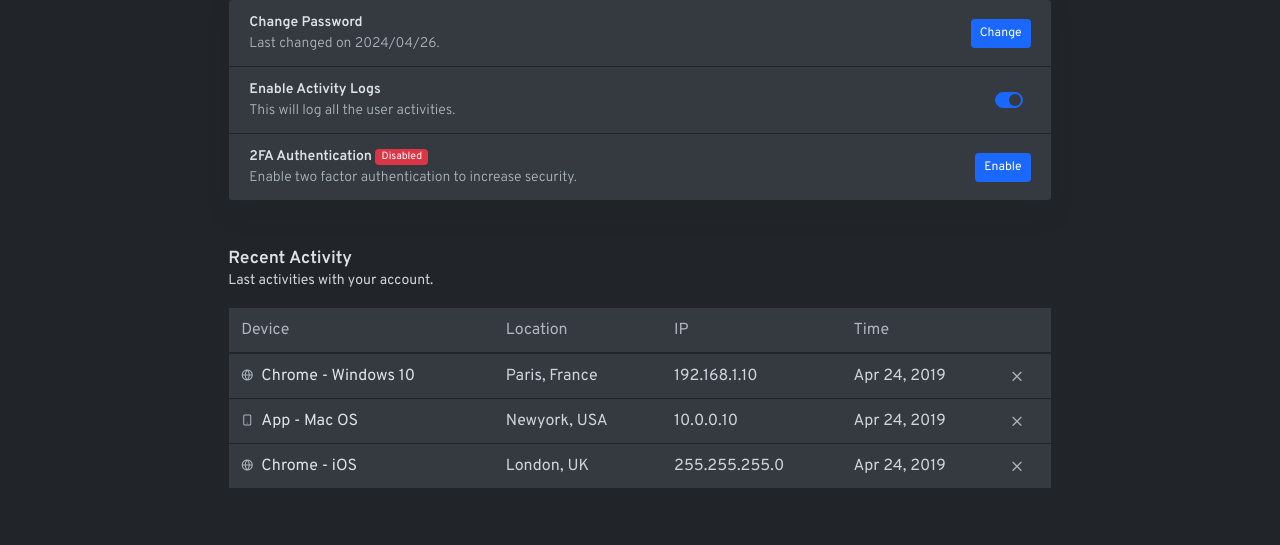
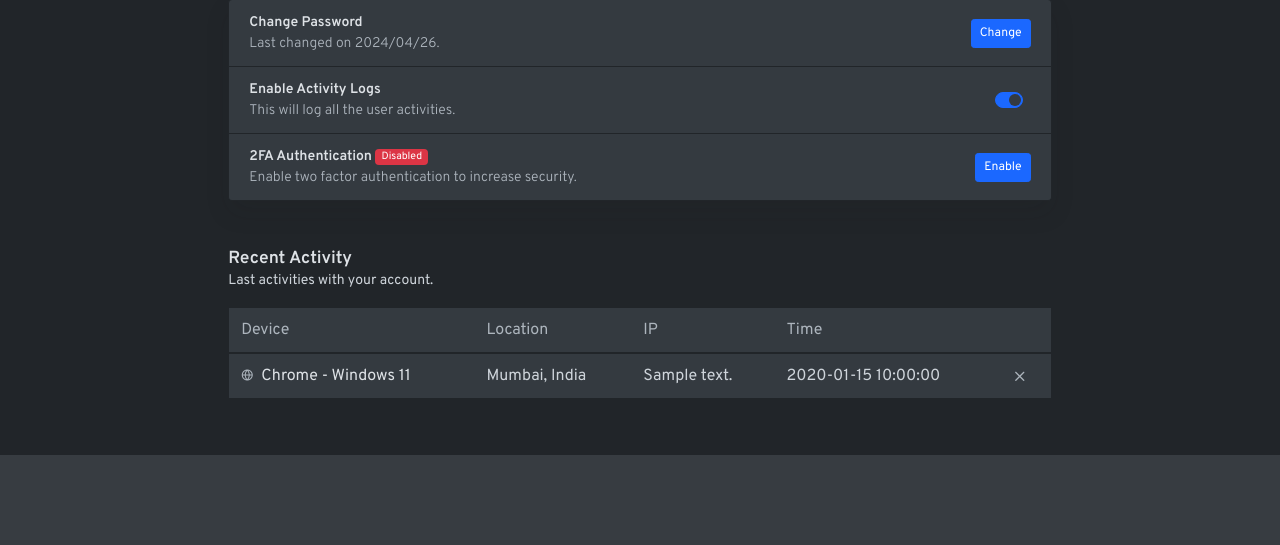
Before and after one commit to amoghkini/expense-tracker, a Python web app: template src/auth/templates/security.html in a window 1280 px wide. Shown: the part 1160-1705 px from the top of the page. After the commit the page ends 1615 px from the top, so only its background shows below. Run offline with Jinja, Linux system fonts and the light colour scheme; the template is opened without the code that fills it: most values are stand-ins (such as "Sample title", 1, 10 or a date in 2020); some libraries are stand-ins or nearby versions; some web fonts are replaced.

Commit message:
displaying active sessions on security page

```diff
--- a/src/auth/templates/security.html
+++ b/src/auth/templates/security.html
@@ -80,6 +80,7 @@
                 </div> <!-- .list-group -->
                 <h5 class="mb-0">Recent Activity</h5>
                 <p>Last activities with your account.</p>
+
                 <table class="table border bg-white">
                     <thead>
                         <tr>
@@ -91,30 +92,16 @@
                         </tr>
                     </thead>
                     <tbody>
-                        <tr>
-                            <th scope="col"><i class="fe fe-globe fe-12 text-muted mr-2"></i>Chrome -
-                                Windows 10</th>
-                            <td>Paris, France</td>
-                            <td>192.168.1.10</td>
-                            <td>Apr 24, 2019</td>
-                            <td><a hreff="#" class="text-muted"><i class="fe fe-x"></i></a></td>
-                        </tr>
-                        <tr>
-                            <th scope="col"><i class="fe fe-smartphone fe-12 text-muted mr-2"></i>App - Mac
-                                OS</th>
-                            <td>Newyork, USA</td>
-                            <td>10.0.0.10</td>
-                            <td>Apr 24, 2019</td>
-                            <td><a hreff="#" class="text-muted"><i class="fe fe-x"></i></a></td>
-                        </tr>
-                        <tr>
-                            <th scope="col"><i class="fe fe-globe fe-12 text-muted mr-2"></i>Chrome - iOS
-                            </th>
-                            <td>London, UK</td>
-                            <td>255.255.255.0</td>
-                            <td>Apr 24, 2019</td>
-                            <td><a hreff="#" class="text-muted"><i class="fe fe-x"></i></a></td>
-                        </tr>
+                        {% for session in sessions %}
+                            <tr>
+                                <th scope="col"><i class="fe fe-globe fe-12 text-muted mr-2"></i>Chrome -
+                                    Windows 11</th>
+                                <td>Mumbai, India</td>
+                                <td>{{session.get('ip_address')}}</td>
+                                <td>{{session.get('created_at')}}</td>
+                                <td><a hreff="#" class="text-muted"><i class="fe fe-x"></i></a></td>
+                            </tr>
+                        {% endfor %}
                     </tbody>
                 </table>
             </div> <!-- /.card-body -->
```
Also changed, not shown: src/auth/business_logic.py (+31 -4 lines), src/auth/views.py (+6 -4 lines).
